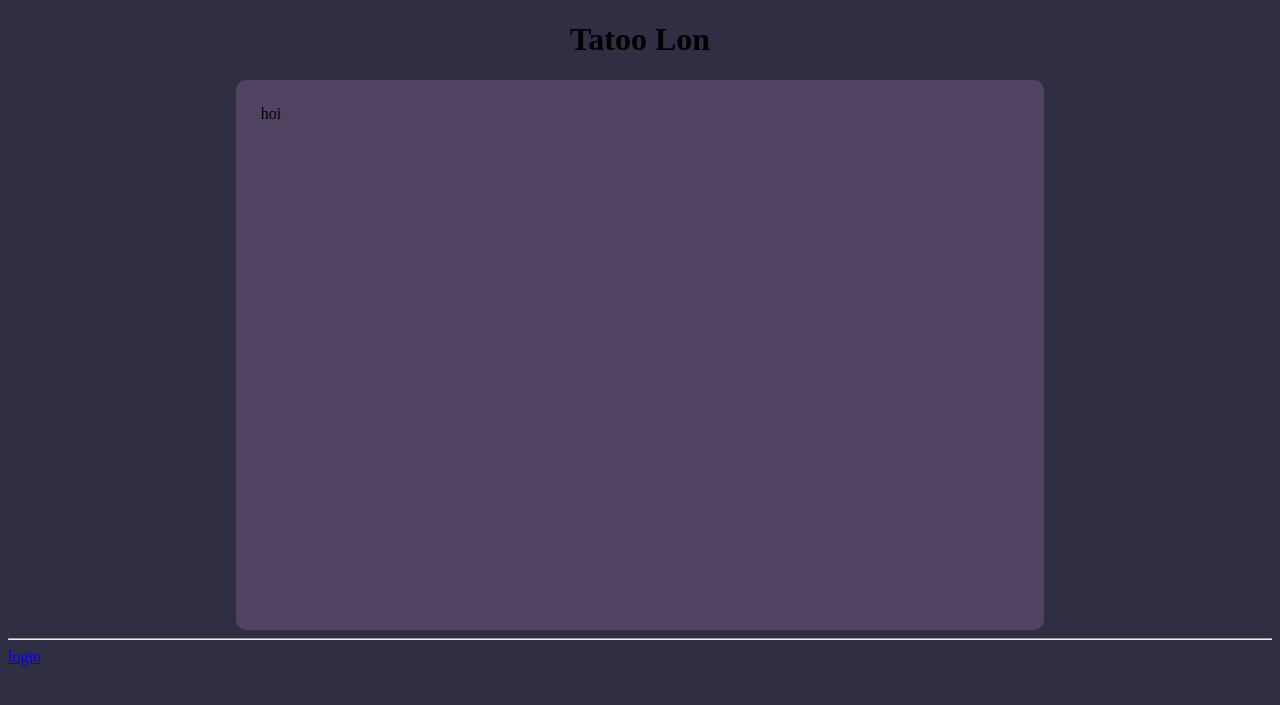
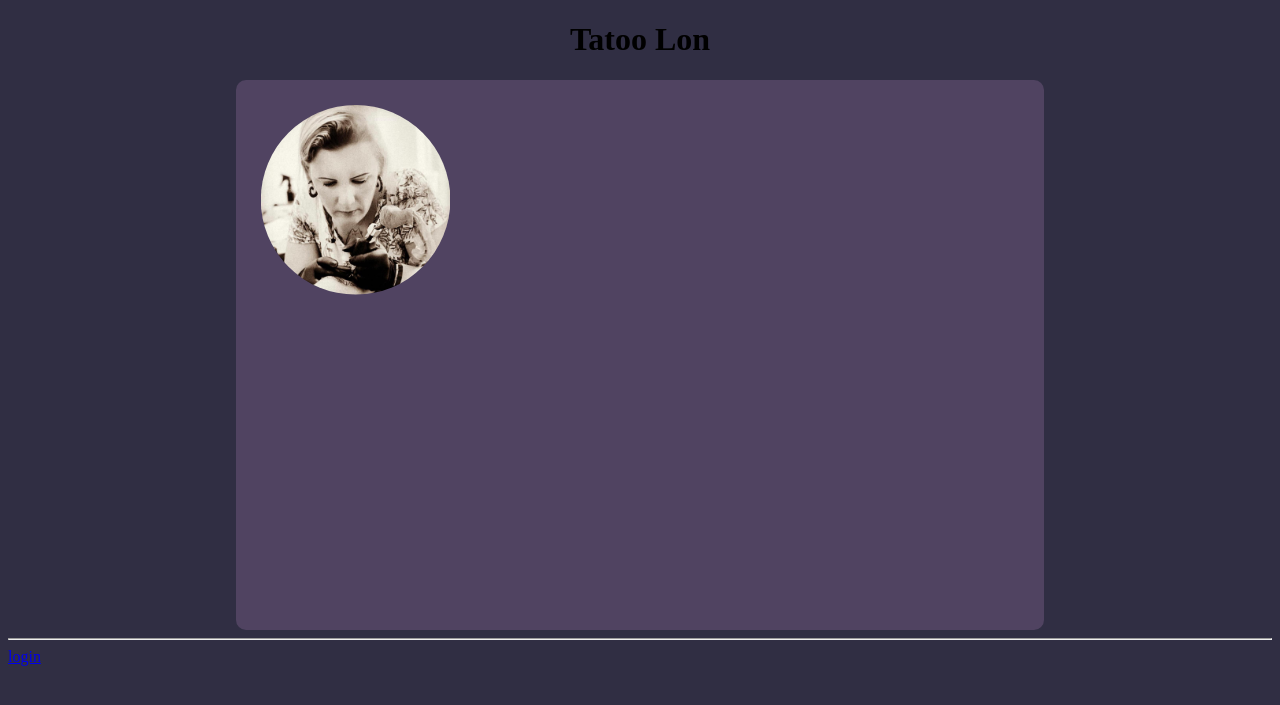
Before and after one commit to hetgameboekje/TatooLon, a PHP site: page /Front-end/ in a window 1280 px wide. Shown: the top 705 px of the page. Run offline with PHP 8.4, Linux system fonts and the light colour scheme.

Commit message:
Working on centereg image

```diff
--- a/Front-end/assets/css/index.css
+++ b/Front-end/assets/css/index.css
@@ -17,3 +17,8 @@ body {
     border-style:solid;
     border-width:25px;
 }
+
+.profileIMG {
+    clip-path: circle(50% at 50% 50%);
+    max-width: 25%;
+}
--- a/Front-end/index.php
+++ b/Front-end/index.php
@@ -15,7 +15,11 @@
             Tatoo Lon
         </h1>
     </div>
-    <div class="Big-box">hoi</div>
+    <div class="Big-box">
+    <img src="assets/css/img/profileimgLON.jpg" class="profileIMG" alt="">
+
+
+    </div>
 
 
 
```
Also changed, not shown: Front-end/assets/css/img/profileimgLON.jpg (added).
